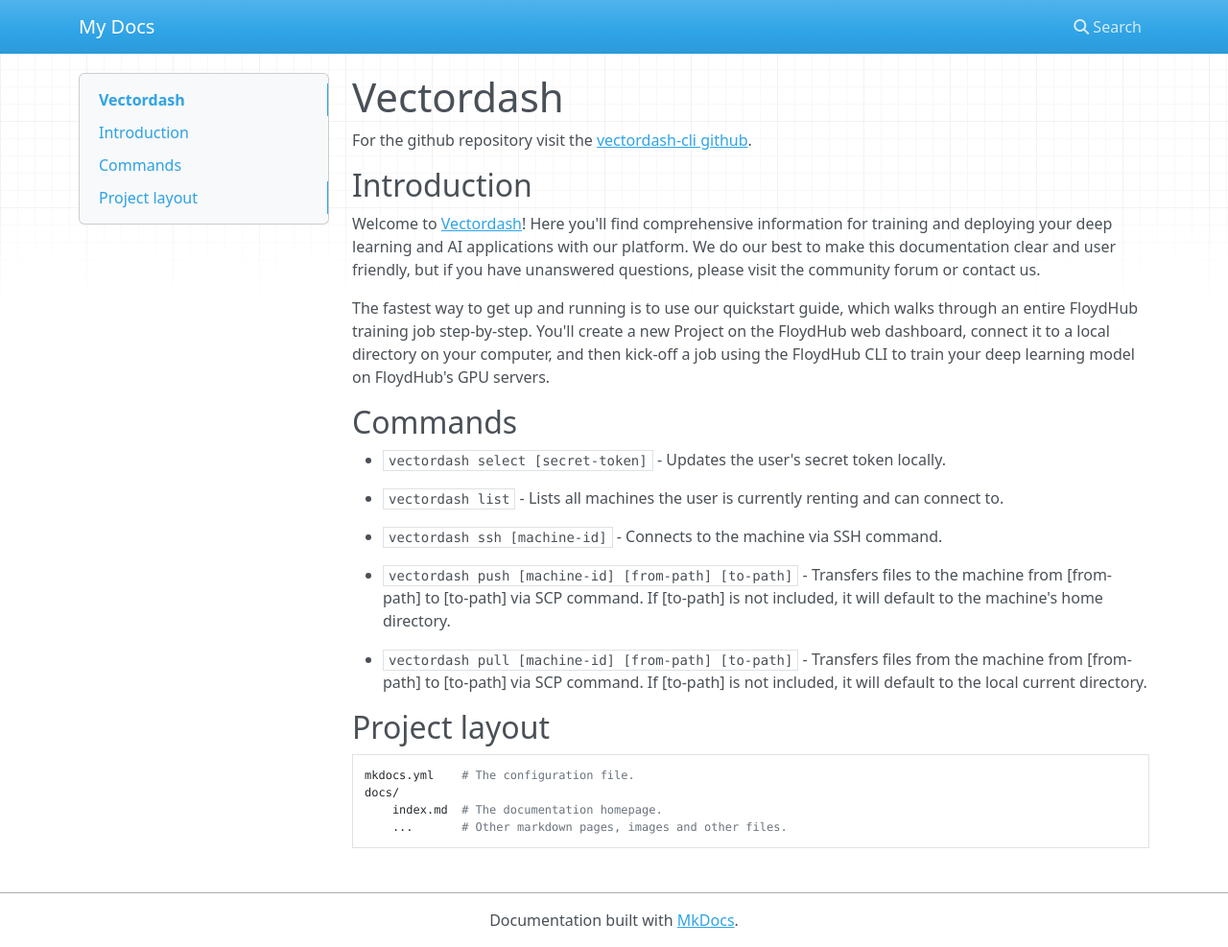
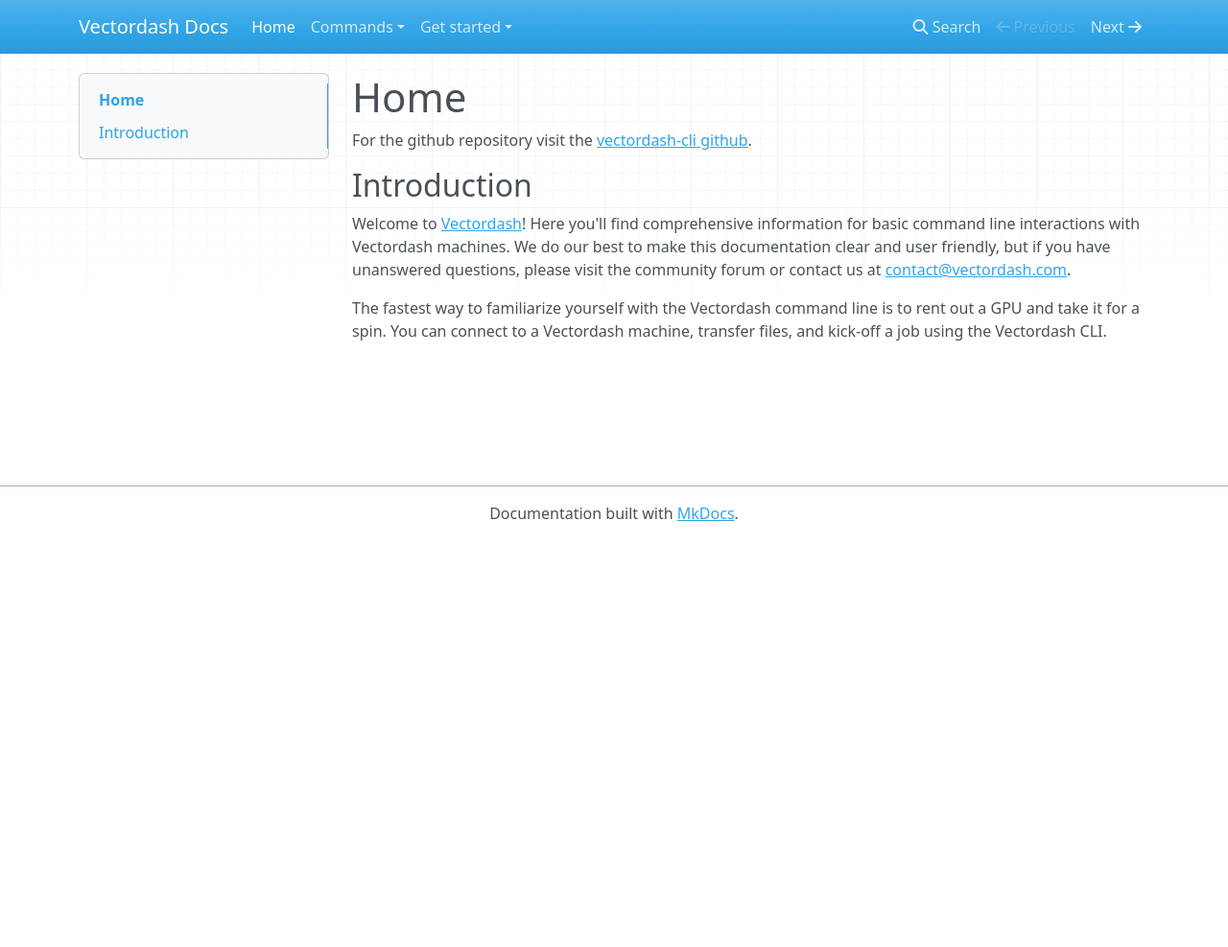
Before and after one commit to Vectordash/vectordash-docs, an MkDocs documentation site: the page built from docs/index.md, in a window 1280 px wide and 987 px high. Shown: the whole window at 96% size. Built offline with MkDocs 1.6.1, drawn with Linux system fonts in a browser that asks for light colours; nearby versions of some CDN libraries.

Commit message:
home, commands, get started added

```diff
--- a/docs/index.md
+++ b/docs/index.md
@@ -1,28 +1,9 @@
-# Vectordash
+# Home
 
 For the github repository visit the [vectordash-cli github](https://github.com/Vectordash/vectordash-cli).
 
 ## Introduction
 
-Welcome to [Vectordash](https://vectordash.com/)! Here you'll find comprehensive information for training and deploying your deep learning and AI applications with our platform. We do our best to make this documentation clear and user friendly, but if you have unanswered questions, please visit the community forum or contact us.
+Welcome to [Vectordash](https://vectordash.com/)! Here you'll find comprehensive information for basic command line interactions with Vectordash machines. We do our best to make this documentation clear and user friendly, but if you have unanswered questions, please visit the community forum or contact us at [contact@vectordash.com](mailto:contact@vectordash.com).
 
-The fastest way to get up and running is to use our quickstart guide, which walks through an entire FloydHub training job step-by-step. You'll create a new Project on the FloydHub web dashboard, connect it to a local directory on your computer, and then kick-off a job using the FloydHub CLI to train your deep learning model on FloydHub's GPU servers.
-
-## Commands
-
-* `vectordash select [secret-token]` - Updates the user's secret token locally.
-
-* `vectordash list` - Lists all machines the user is currently renting and can connect to.
-
-* `vectordash ssh [machine-id]` - Connects to the machine via SSH command.
-
-* `vectordash push [machine-id] [from-path] [to-path]` - Transfers files to the machine from [from-path] to [to-path] via SCP command. If [to-path] is not included, it will default to the machine's home directory.
-
-* `vectordash pull [machine-id] [from-path] [to-path]` - Transfers files from the machine from [from-path] to [to-path] via SCP command. If [to-path] is not included, it will default to the local current directory.
-
-## Project layout
-
-    mkdocs.yml    # The configuration file.
-    docs/
-        index.md  # The documentation homepage.
-        ...       # Other markdown pages, images and other files.
+The fastest way to familiarize yourself with the Vectordash command line is to rent out a GPU and take it for a spin. You can connect to a Vectordash machine, transfer files, and kick-off a job using the Vectordash CLI.
--- a/mkdocs.yml
+++ b/mkdocs.yml
@@ -1 +1 @@
-site_name: My Docs
+site_name: Vectordash Docs
```
Also changed, not shown: README.md (+5 -0 lines), docs/commands/list.md (added, +18 -0 lines), docs/commands/pull.md (added, +24 -0 lines), docs/commands/push.md (added, +24 -0 lines), docs/commands/secret.md (added, +21 -0 lines), docs/commands/ssh.md (added, +22 -0 lines), docs/get_started/get_started.md (added, +15 -0 lines), 2 other files.
